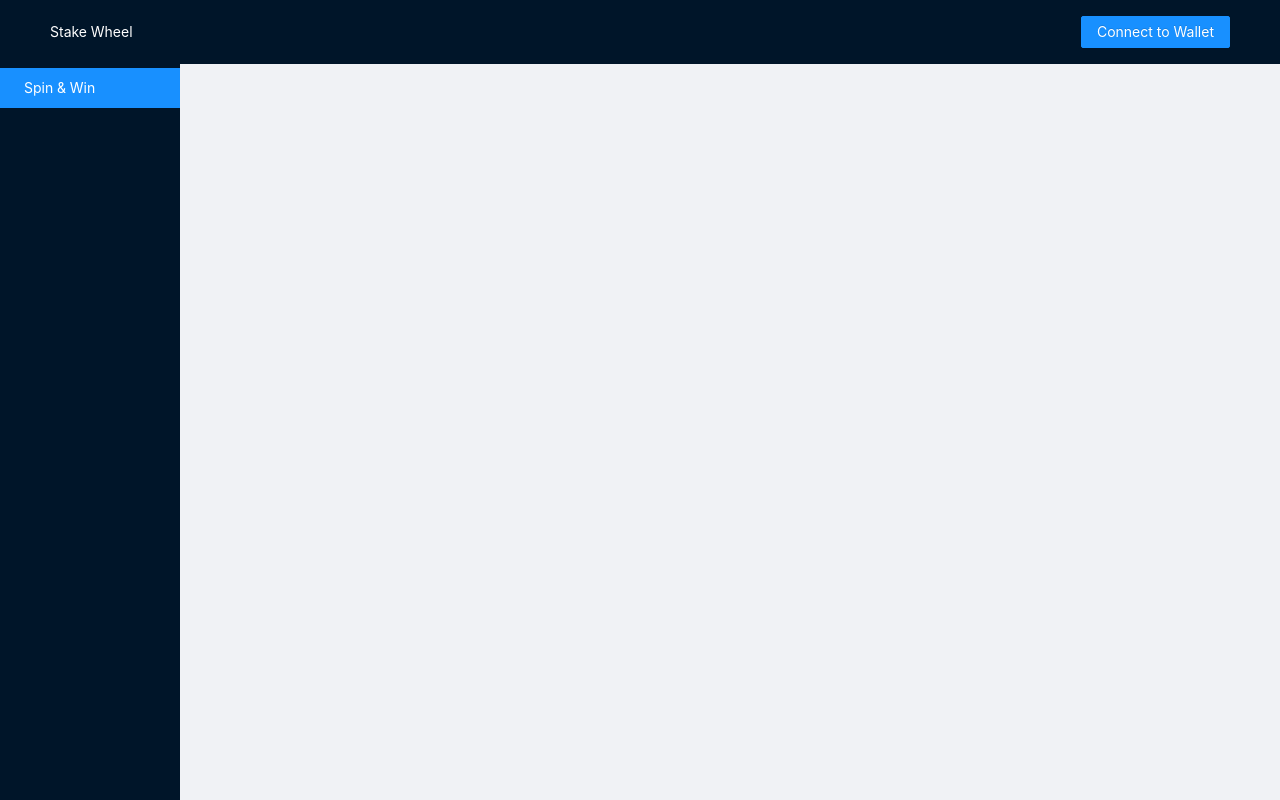
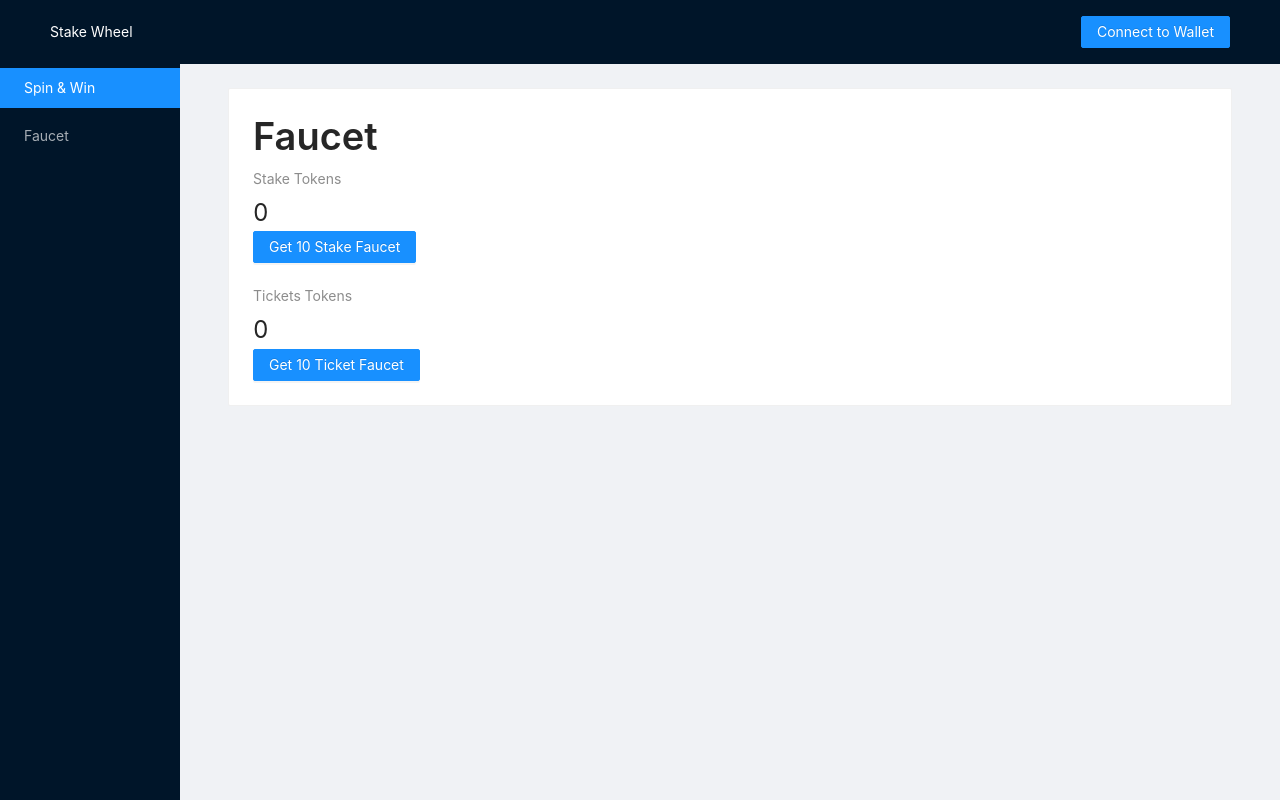
Before and after one commit to RLNYC/stakewheel, a React (Create React App) app: page /#/faucet in a window 1280 px wide. Built offline with nearby package versions, Linux system fonts and the light colour scheme; no server answers.

Commit message:
add Faucet page

```diff
--- a/src/App.js
+++ b/src/App.js
@@ -6,6 +6,7 @@ import './App.css';
 import Navbar from './components/Navbar';
 import Sidebar from './components/Sidebar';
 import SpinWheel from './pages/SpinWheel';
+import Faucet from './pages/Faucet';
 
 function App() {
   const [walletAddress, setWalletAddress] = useState('');
@@ -49,6 +50,14 @@ function App() {
               }}
             >
               <Routes>
+                <Route path="/faucet" element={
+                  <Faucet
+                    walletAddress={walletAddress}
+                    avaxBalance={avaxBalance}
+                    stakeWheelBlockchain={stakeWheelBlockchain}
+                    stakeTokenBlockchain={stakeTokenBlockchain}
+                    ticketTokenBlockchain={ticketTokenBlockchain} />} >
+                </Route>
                 <Route path="/" element={
                   <SpinWheel
                     walletAddress={walletAddress}
--- a/src/components/Sidebar.js
+++ b/src/components/Sidebar.js
@@ -15,6 +15,11 @@ function Sidebar() {
           Spin & Win
         </Link>
       </Menu.Item>
+      <Menu.Item key="2">
+        <Link to="/faucet">
+          Faucet
+        </Link>
+      </Menu.Item>
     </Menu>
   )
 }
--- /dev/null
+++ b/src/pages/Faucet.js
@@ -0,0 +1,70 @@
+import React, { useEffect, useState } from 'react';
+import { Card, Typography, Statistic, Button, Select } from 'antd';
+
+function Faucet({ walletAddress, avaxBalance, stakeWheelBlockchain, stakeTokenBlockchain, ticketTokenBlockchain }) {
+  const [ticketTokenBalance, setTicketTokenBalance] = useState(0);
+  const [stakeTokenBalance, setStakeTokenBalance] = useState(0);
+
+  useEffect(() => {
+    if(ticketTokenBlockchain) getTicketTokenBalance();
+  }, [ticketTokenBlockchain])
+
+  useEffect(() => {
+    if(stakeTokenBlockchain) getStakeTokenBalance();
+  }, [stakeTokenBlockchain])
+
+  const getTicketTokenBalance = async () => {
+    const amount = await ticketTokenBlockchain.balanceOf(walletAddress);
+    setTicketTokenBalance(amount);
+  }
+
+  const getStakeTokenBalance = async () => {
+    const amount = await stakeTokenBlockchain.balanceOf(walletAddress);
+    setStakeTokenBalance(amount);
+  }
+
+
+  const stakeFaucet = async () => {
+    try{
+      const transaction = await stakeWheelBlockchain.stakeTokenFaucet();
+      const tx = await transaction.wait();
+      console.log(tx);
+      getStakeTokenBalance();
+    } catch(error) {
+      console.error(error);
+    }
+  }
+
+  const ticketFaucet = async () => {
+    try{
+      const transaction = await stakeWheelBlockchain.ticketTokenFaucet();
+      const tx = await transaction.wait();
+      console.log(tx);
+      getTicketTokenBalance();
+    } catch(error) {
+      console.error(error);
+    }
+  }
+
+  return <div>
+    <Card>
+      <Typography.Title style={{ marginTop: '0', marginBottom: '.5rem'}}>
+        Faucet
+      </Typography.Title>
+      <Statistic title="Stake Tokens" value={`${stakeTokenBalance / 10 ** 18}`} />
+      <Button onClick={stakeFaucet} type="primary">
+        Get 10 Stake Faucet
+      </Button>
+
+      <br />
+      <br />
+
+      <Statistic title="Tickets Tokens" value={`${ticketTokenBalance / 10 ** 18}`} />
+      <Button onClick={ticketFaucet} type="primary">
+        Get 10 Ticket Faucet
+      </Button>
+    </Card>
+  </div>;
+}
+
+export default Faucet;
```
